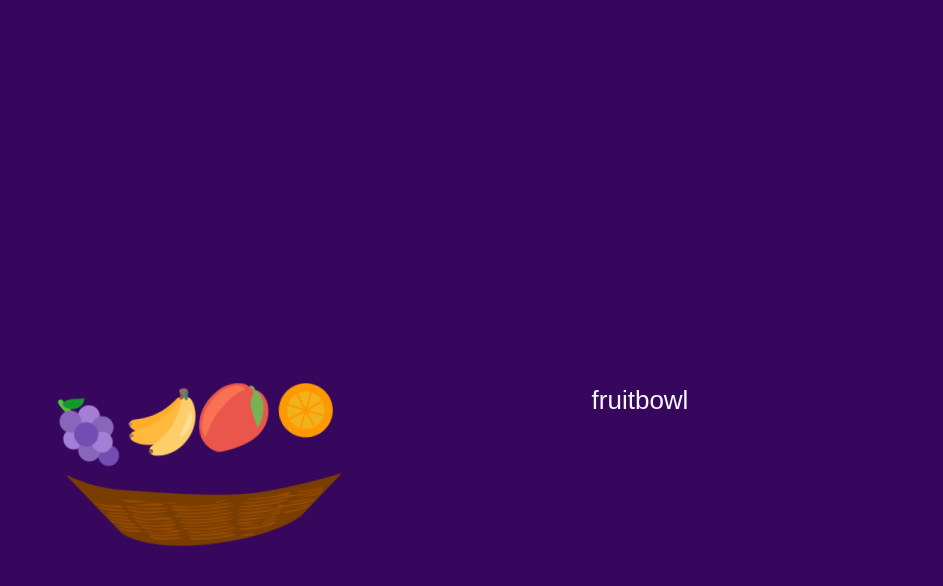
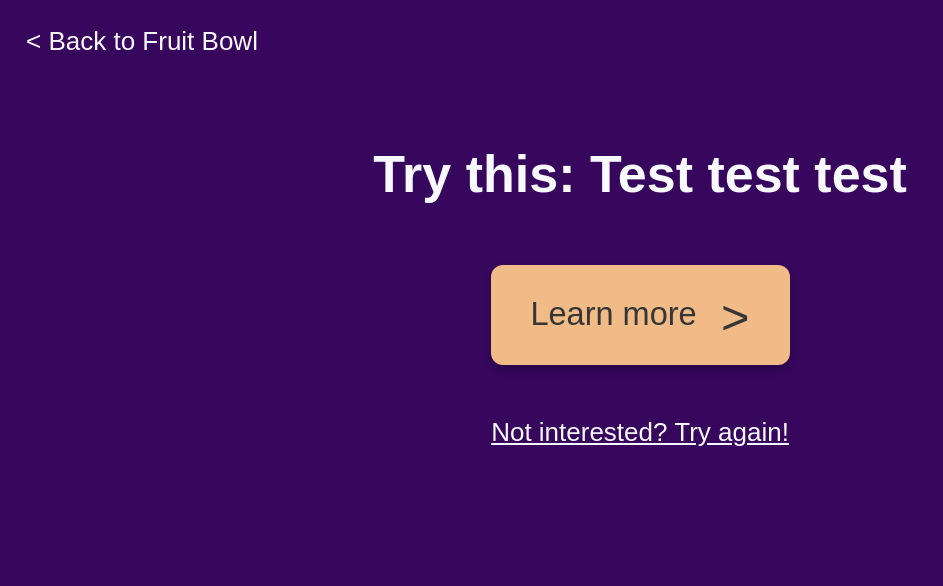
Before and after one commit to jdephil/fruit-bowl-frontend, a React (Create React App) app: page /trythis in a window 1280 px wide. Shown: the top 586 px of the page, without its empty margins (0-943 px from the left). Built offline with nearby package versions, Linux system fonts and the light colour scheme.

Commit message:
try this show page

```diff
--- a/package.json
+++ b/package.json
@@ -6,6 +6,7 @@
     "@testing-library/jest-dom": "^5.11.4",
     "@testing-library/react": "^11.1.0",
     "@testing-library/user-event": "^12.1.10",
+    "axios": "^0.21.1",
     "react": "^17.0.1",
     "react-dom": "^17.0.1",
     "react-router-dom": "^5.2.0",
--- a/src/App.css
+++ b/src/App.css
@@ -37,11 +37,53 @@
   color: #61dafb;
 }
 
-@keyframes App-logo-spin {
-  from {
-    transform: rotate(0deg);
-  }
-  to {
-    transform: rotate(360deg);
-  }
+/* Try This Page */
+.tryThisContainer {
+  background-color: #36075D;
+  font-family: 'Poppins', sans-serif;
+  font-weight: 400;
+  min-height: 100vh;
+  display: flex;
+  flex-direction: column;
+  align-items: center;
+  font-size: calc(10px + 2vmin);
+  color: ghostwhite;
 }
+
+a {
+  color: ghostwhite;
+  text-decoration: none;
+}
+
+#goBack {
+  align-self: flex-start;
+  padding: 1em;
+}
+
+.tryThisName {
+  padding: .5em;
+}
+
+.learnMore {
+  background-color: #F1BB87;
+  color: #363636;
+  font-size: 1.25em;
+  border-radius: 12px;
+  filter: drop-shadow(0px 4px 4px rgba(0, 0, 0, 0.25));
+  width: 299px;
+  height: 100px;
+  display: flex;
+  align-items: center;
+  justify-content: center;
+}
+
+#learnMoreArrow {
+  font-size: 1.5em;
+  margin-top: .1em;
+  padding-left: .5em;
+}
+
+#tryAgain {
+  padding-top: 2em;
+  text-decoration: underline;
+}
--- a/src/App.js
+++ b/src/App.js
@@ -1,5 +1,5 @@
 import './App.css';
-import { BrowserRouter, Switch, Route, Redirect } from 'react-router-dom';
+import { Link, Switch, Route, Redirect } from 'react-router-dom';
 import Fruitbowl from './Fruitbowl'
 import TryThis from './TryThis'
 
@@ -7,14 +7,13 @@ import TryThis from './TryThis'
 function App() {
   return (
     <div className="App">
-      <BrowserRouter>
-        <Switch>
-            <Route path='/' component={Fruitbowl} />
-            <Route exact path='/trythis' component={TryThis} />
-        </Switch>
-      </BrowserRouter>
-
-      </div>
+      <main>
+        {/* <Switch> */}
+            <Route path='/' exact component={Fruitbowl} />
+            <Route path='/trythis' component={TryThis} />
+        {/* </Switch> */}
+      </main>
+    </div>
   );
 }
 
--- a/src/TryThis.js
+++ b/src/TryThis.js
@@ -1,11 +1,34 @@
-// import axios from 'axios'
+import axios from 'axios'
+import React from 'react'
+import './App.css'
 
-function TryThis() {
-  return (
-        <div className="tryThis">
-         <h1>hi</h1>
+class TryThis extends React.Component {
+  state = {
+    name: 'Test test test',
+    category: '',
+    url: '',
+    urlTitle: ''
+  }
+  componentDidMount = () => {
+    axios.get('/').then((res) => {
+      this.setState({
+        tips: res.data
+      })
+    })
+  }
+  render = () => {
+    return (
+      <div className="tryThisContainer">
+        <a href="/" id="goBack">&#60; Back to Fruit Bowl</a>
+        <h1 className="tryThisName">Try this: {this.state.name}</h1>
+        {/* <img src for fruit /> */}
+        <div className="learnMore">
+          Learn more <span id="learnMoreArrow">&#62;</span>
         </div>
-  );
+        <a href="#" id="tryAgain">Not interested? Try again!</a>
+      </div>
+    )
+  }
 }
 
 export default TryThis;
--- a/src/index.js
+++ b/src/index.js
@@ -1,13 +1,14 @@
 import React from 'react';
 import ReactDOM from 'react-dom';
+import { BrowserRouter as Router } from 'react-router-dom';
 import './index.css';
 import App from './App';
 import reportWebVitals from './reportWebVitals';
 
 ReactDOM.render(
-  <React.StrictMode>
+  <Router>
     <App />
-  </React.StrictMode>,
+  </Router>,
   document.getElementById('root')
 );
 
```
Also changed, not shown: 2 other files (tests, documents, lock files or other folders).
